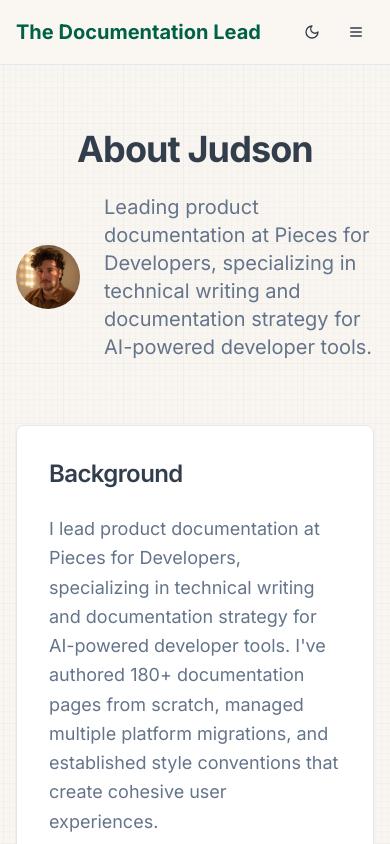
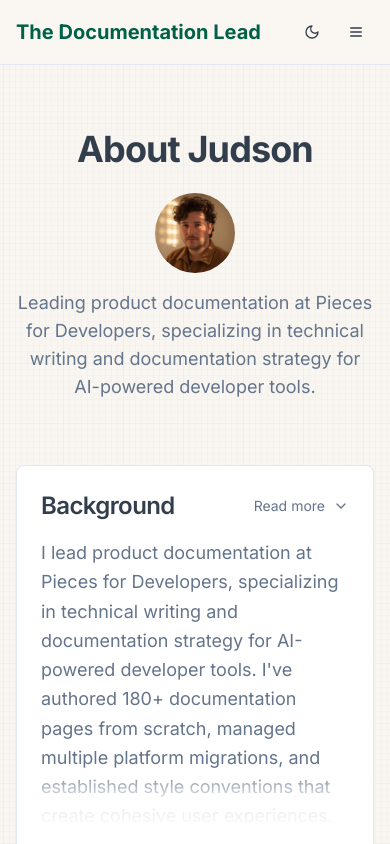
Before and after one commit to sirbonneville/docu-flow-blog, a React (Vite) app: page /about in a window 390 px wide. Shown: the top 844 px of the page. Built offline with nearby package versions, Linux system fonts and the light colour scheme.

Commit message:
Refactor: Improve About page mobile responsiveness
Improved the mobile responsiveness of the About page, specifically the "Background" card. Implemented a blurry effect and an expand/collapse toggle for better user experience on smaller screens.

```diff
--- a/src/pages/About.tsx
+++ b/src/pages/About.tsx
@@ -1,8 +1,13 @@
 
 import { Layout } from "@/components/Layout";
 import { Card, CardContent } from "@/components/ui/card";
+import { Collapsible, CollapsibleContent, CollapsibleTrigger } from "@/components/ui/collapsible";
+import { ChevronDown, ChevronUp } from "lucide-react";
+import { useState } from "react";
 
 const About = () => {
+  const [isBackgroundExpanded, setIsBackgroundExpanded] = useState(false);
+
   return (
     <Layout>
       <div className="py-16 animate-fade-in">
@@ -13,24 +18,41 @@ const About = () => {
             <h1 className="text-4xl md:text-5xl font-bold mb-6">
               About Judson
             </h1>
-            <div className="flex items-center justify-center gap-6 max-w-2xl mx-auto">
+
+            {/* Mobile: Stack vertically, Desktop: Side by side */}
+            <div className="flex flex-col items-center gap-4 md:flex-row md:items-center md:justify-center md:gap-6 max-w-2xl mx-auto">
               <img
                 src="/judson_bonneville_pfp.jpg"
                 alt="Judson Bonneville profile picture"
-                className="w-16 h-16 md:w-20 md:h-20 rounded-full object-cover flex-shrink-0"
+                className="w-20 h-20 md:w-20 md:h-20 rounded-full object-cover flex-shrink-0"
               />
-              <p className="text-xl text-muted-foreground text-left">
+              <p className="text-lg md:text-xl text-muted-foreground text-center md:text-left">
                 Leading product documentation at Pieces for Developers, specializing in technical writing
                 and documentation strategy for AI-powered developer tools.
               </p>
             </div>
           </div>
 
-          {/* Background */}
+          {/* Background - Collapsible on Mobile */}
           <Card className="mb-12">
-            <CardContent className="p-8">
-              <h2 className="text-2xl font-semibold mb-6">Background</h2>
-              <div className="prose prose-lg max-w-none text-muted-foreground space-y-4">
+            <CardContent className="p-6 md:p-8">
+              <Collapsible
+                open={isBackgroundExpanded}
+                onOpenChange={setIsBackgroundExpanded}
+                className="w-full"
+              >
+                <div className="flex items-center justify-between mb-4 md:mb-6">
+                  <h2 className="text-2xl font-semibold">Background</h2>
+
+                  {/* Toggle button - only visible on mobile */}
+                  <CollapsibleTrigger className="md:hidden flex items-center gap-2 text-sm text-muted-foreground hover:text-foreground transition-colors">
+                    <span>{isBackgroundExpanded ? 'Show less' : 'Read more'}</span>
+                    {isBackgroundExpanded ? <ChevronUp className="h-4 w-4" /> : <ChevronDown className="h-4 w-4" />}
+                  </CollapsibleTrigger>
+                </div>
+
+                {/* Desktop: Always show full content */}
+                <div className="hidden md:block prose prose-lg max-w-none text-muted-foreground space-y-4">
                   <p>
                     I lead product documentation at Pieces for Developers, specializing in technical writing and documentation strategy for AI-powered developer tools. I've authored 180+ documentation pages from scratch, managed multiple platform migrations, and established style conventions that create cohesive user experiences.
                   </p>
@@ -44,6 +66,35 @@ const About = () => {
                     This blog explores technical writing, developer experience, and modern documentation practices. I share insights on docs-as-code, UX writing, team management, and creating documentation with user empathy at the forefront.
                   </p>
                 </div>
+
+                {/* Mobile: Show preview with blur effect when collapsed */}
+                <div className="md:hidden">
+                  <div className="relative">
+                    <div className="prose prose-lg max-w-none text-muted-foreground space-y-4">
+                      <p>
+                        I lead product documentation at Pieces for Developers, specializing in technical writing and documentation strategy for AI-powered developer tools. I've authored 180+ documentation pages from scratch, managed multiple platform migrations, and established style conventions that create cohesive user experiences.
+                      </p>
+                      {!isBackgroundExpanded && (
+                        <div className="absolute bottom-0 left-0 right-0 h-16 bg-gradient-to-t from-card via-card/80 to-transparent pointer-events-none" />
+                      )}
+                    </div>
+                  </div>
+
+                  <CollapsibleContent className="data-[state=closed]:animate-accordion-up data-[state=open]:animate-accordion-down overflow-hidden">
+                    <div className="prose prose-lg max-w-none text-muted-foreground space-y-4 pt-4">
+                      <p>
+                        With a Liberal Arts background, 7+ years in technical writing, and 2+ years in web development, I approach documentation through logic-driven structure and clarity. My role spans writing, cross-functional coordination, and product strategy—working daily with engineering, product, and leadership teams.
+                      </p>
+                      <p>
+                        I believe great documentation transforms complex developer experiences into digestible content filled with examples and guided explanations. What drives me is collaboration, thoughtful critique, and communication—essential elements in both documentation and cross-functional work.
+                      </p>
+                      <p>
+                        This blog explores technical writing, developer experience, and modern documentation practices. I share insights on docs-as-code, UX writing, team management, and creating documentation with user empathy at the forefront.
+                      </p>
+                    </div>
+                  </CollapsibleContent>
+                </div>
+              </Collapsible>
             </CardContent>
           </Card>
 
```
Lines whose indentation alone changed are shown as unchanged.
